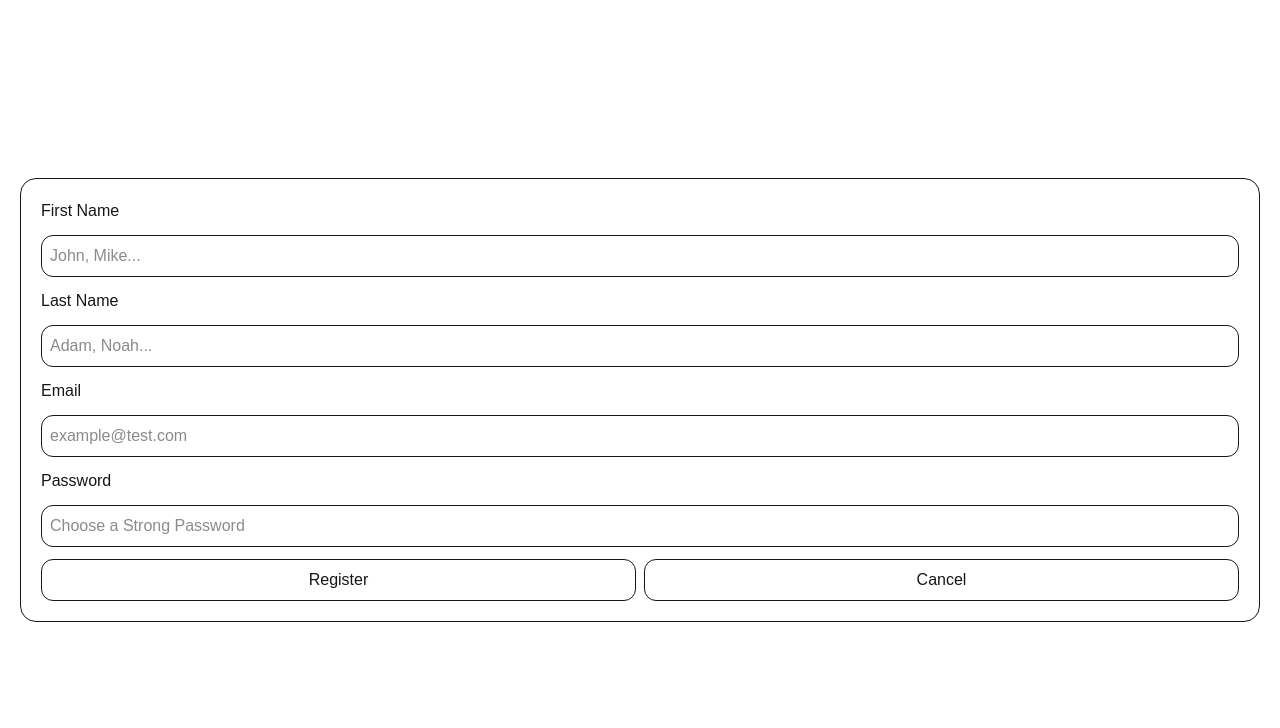
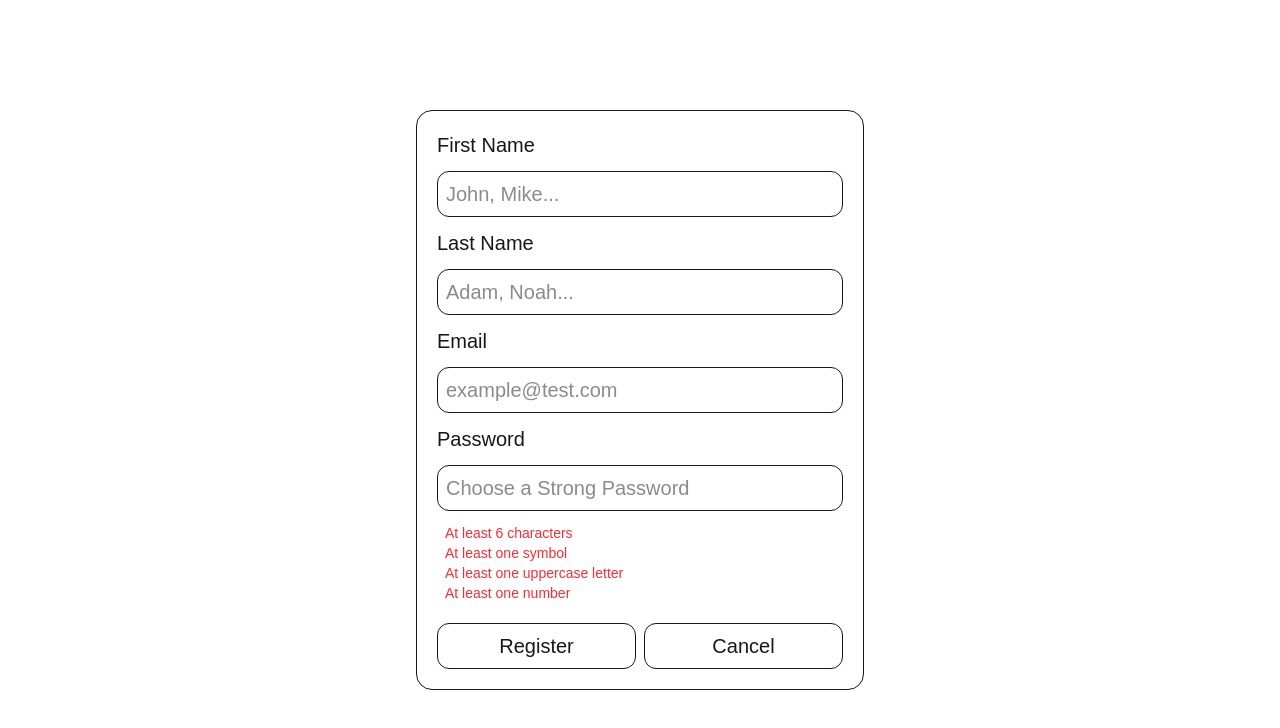
Before and after one commit to BassamMustafa16/wallet-app, a Next.js app: page /register in a window 1280 px wide. Shown: the top 728 px of the page. Built offline with nearby package versions, Linux system fonts and the light colour scheme.

Commit message:
Login and sign up with firebase

```diff
--- /dev/null
+++ b/app/(main)/accounts/page.js
@@ -0,0 +1,3 @@
+export default function AccountsPage() {
+  return <div>accounts</div>;
+}
--- /dev/null
+++ b/app/(main)/components/NavBar.js
@@ -0,0 +1,32 @@
+"use client";
+import { useRouter } from "next/navigation";
+import app from "@/app/lib/firebaseConfig";
+import { getAuth, signOut } from "firebase/auth";
+
+export default function NavBar() {
+  const router = useRouter();
+  const auth = getAuth(app);
+
+  const handleLogout = async () => {
+    try {
+      await signOut(auth);
+      router.push("/");
+    } catch (error) {
+      alert("Logout failed: " + error.message);
+    }
+  };
+
+  return (
+    <ul className="flex flex-row border-b p-2">
+      <li className="p-2 border-r" onClick={() => router.push("/transactions")}>
+        Transactions
+      </li>
+      <li className="p-2 border-r" onClick={() => router.push("/accounts")}>
+        Accounts
+      </li>
+      <li className="p-2" onClick={handleLogout}>
+        Logout
+      </li>
+    </ul>
+  );
+}
--- /dev/null
+++ b/app/(main)/layout.js
@@ -0,0 +1,11 @@
+import NavBar from "./components/NavBar";
+export default function RootLayout({ children }) {
+  return (
+    <body
+      className={`antialiased lg:text-xl`}
+    >
+      <NavBar />
+      {children}
+    </body>
+  );
+}
--- /dev/null
+++ b/app/(main)/transactions/page.js
@@ -0,0 +1,3 @@
+export default function TransactionsPage() {
+  return <div>transactions</div>;
+}
--- a/app/components/LoginForm.js
+++ b/app/components/LoginForm.js
@@ -1,30 +1,45 @@
 "use client";
+import { useRouter } from "next/navigation";
 import Textbox from "./Textbox";
 import Label from "./Label";
 import Button from "./Button";
+import app from "@/app/lib/firebaseConfig";
+import { getAuth, signInWithEmailAndPassword } from "firebase/auth";
+
 export default function LoginForm() {
-  const handleSubmit = (event) => {
+  const router = useRouter();
+  const handleSubmit = async (event) => {
     event.preventDefault();
     const formData = new FormData(event.target);
     const data = Object.fromEntries(formData.entries());
+
+    const auth = getAuth(app);
+    try {
+      await signInWithEmailAndPassword(auth, data.email, data.password);
+      alert("Login successful!");
+      router.push("/transactions");
+    } catch (error) {
+      alert("Login failed: " + error.message);
+    }
   };
+
   return (
     <form
-      className="flex flex-col border justify-center p-5 gap-3 rounded-2xl"
+      className="flex flex-col border justify-center p-5 gap-3 rounded-2xl xs:w-2xs md:w-sm lg:w-md"
       onSubmit={handleSubmit}
     >
       <Label content="Email" labelFor="emailInput" />
       <Textbox
         id="emailInput"
         type="email"
-        placeholder="Please enter your email"
+        placeholder="Enter your email"
         name="email"
       />
       <Label content="Password" labelFor="passwordInput" />
       <Textbox
         id="passwordInput"
         type="password"
-        placeholder="Please enter your password"
+        placeholder="Enter your password"
         name="password"
       />
       <div className="flex flex-row justify-between gap-2">
--- a/app/components/Textbox.js
+++ b/app/components/Textbox.js
@@ -1,5 +1,23 @@
-export default function Textbox({id, type, placeholder, name}) {
-  return <div>
-    <input id={id} type={type} placeholder={placeholder} name={name} className="border rounded-xl p-2 w-full" required></input>
-  </div>;
+export default function Textbox({
+  id,
+  type,
+  placeholder,
+  name,
+  value,
+  onChange,
+}) {
+  return (
+    <div>
+      <input
+        id={id}
+        type={type}
+        placeholder={placeholder}
+        value={value}
+        onChange={onChange}
+        name={name}
+        className="border rounded-xl p-2 w-full"
+        required
+      ></input>
+    </div>
+  );
 }
--- a/app/layout.js
+++ b/app/layout.js
@@ -20,7 +20,7 @@ export default function RootLayout({ children }) {
   return (
     <html lang="en">
       <body
-        className={`${geistSans.variable} ${geistMono.variable} antialiased`}
+        className={`${geistSans.variable} ${geistMono.variable} antialiased lg:text-xl`}
       >
         {children}
       </body>
--- a/firebaseConfig.js
+++ b/app/lib/firebaseConfig.js
@@ -19,3 +19,4 @@ const firebaseConfig = {
 // Initialize Firebase
 const app = initializeApp(firebaseConfig);
 // const analytics = getAnalytics(app);
+export default app;
--- a/app/page.js
+++ b/app/page.js
@@ -1,7 +1,7 @@
 import LoginForm from "./components/LoginForm";
 
 export default function Home() {
-  return <div className="flex flex-col justify-center h-screen p-5 ">
+  return <div className="flex flex-col justify-center items-center h-screen p-5 ">
     <LoginForm />
   </div>;
 }
--- a/app/register/components/RegisterForm.js
+++ b/app/register/components/RegisterForm.js
@@ -1,17 +1,67 @@
-"use client"
+"use client";
+import { useRouter } from "next/navigation";
+import app from "@/app/lib/firebaseConfig";
+import { getAuth, createUserWithEmailAndPassword } from "firebase/auth";
+import { useState } from "react";
 import Label from "@/app/components/Label";
 import Textbox from "@/app/components/Textbox";
 import Button from "@/app/components/Button";
 export default function RegisterForm() {
+  const router = useRouter();
+  const auth = getAuth(app); // Get the Auth instance
+  const [password, setPassword] = useState("");
+
+  // Password requirement checks
+  const isLength = password.length >= 6;
+  const hasSymbol = /[!@#$%^&*(),.?":{}|<>]/.test(password);
+  const hasUppercase = /[A-Z]/.test(password);
+  const hasNumber = /[0-9]/.test(password);
+
   const handleSubmit = (event) => {
     event.preventDefault();
     const formData = new FormData(event.target);
     const data = Object.fromEntries(formData.entries());
-    alert(JSON.stringify(data));
+
+    if (!data.firstName || !data.lastName || !data.email || !data.password) {
+      alert("All fields are required.");
+      return;
+    }
+
+    const emailRegex = /^[^\s@]+@[^\s@]+\.[^\s@]+$/;
+    if (!emailRegex.test(data.email)) {
+      alert("Please enter a valid email address.");
+      return;
+    }
+    if (!isLength) {
+      alert("Password must be at least 6 characters long.");
+      return;
+    }
+    if (!hasSymbol || !hasUppercase || !hasNumber) {
+      alert(
+        "Password must contain at least one symbol, one uppercase letter, and one number."
+      );
+      return;
+    }
+    createUserWithEmailAndPassword(auth, data.email, data.password)
+      .then((userCredential) => {
+        // Signed up successfully!
+        const user = userCredential.user;
+        console.log("User signed up:", user);
+        // You can redirect the user or update UI here
+      })
+      .catch((error) => {
+        const errorCode = error.code;
+        const errorMessage = error.message;
+        console.error("Sign up error:", errorCode, errorMessage);
+        // Display error message to the user
+      });
+    alert("Registration successful!");
+    router.push("/")
   };
+
   return (
     <form
-      className="flex flex-col border justify-center p-5 gap-3 rounded-2xl"
+      className="flex flex-col border justify-center p-5 gap-3 rounded-2xl xs:w-2xs md:w-sm lg:w-md"
       onSubmit={handleSubmit}
     >
       {/* First Name Input */}
@@ -45,10 +95,27 @@ export default function RegisterForm() {
         type="password"
         placeholder="Choose a Strong Password"
         name="password"
+        value={password}
+        onChange={(e) => setPassword(e.target.value)}
       />
+      {/* Password Requirements */}
+      <ul className="mb-2 ml-2 text-sm">
+        <li className={isLength ? "text-green-500" : "text-red-500"}>
+          At least 6 characters
+        </li>
+        <li className={hasSymbol ? "text-green-500" : "text-red-500"}>
+          At least one symbol
+        </li>
+        <li className={hasUppercase ? "text-green-500" : "text-red-500"}>
+          At least one uppercase letter
+        </li>
+        <li className={hasNumber ? "text-green-500" : "text-red-500"}>
+          At least one number
+        </li>
+      </ul>
       <div className="flex flex-row gap-2 justify-between">
         <Button content="Register" type="submit" />
-        <Button content="Cancel" type="button" to="/"/>
+        <Button content="Cancel" type="button" to="/" />
       </div>
     </form>
   );
--- a/app/register/page.js
+++ b/app/register/page.js
@@ -1,6 +1,6 @@
 import RegisterForm from "./components/RegisterForm"
 export default function RegisterPage(){
-  return<main className="flex flex-col justify-center h-screen p-5">
+  return<main className="flex flex-col justify-center items-center h-screen p-5">
     <RegisterForm />
   </main>
 }
```
